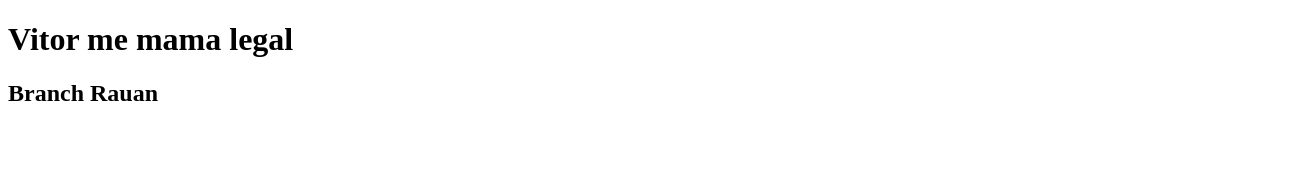
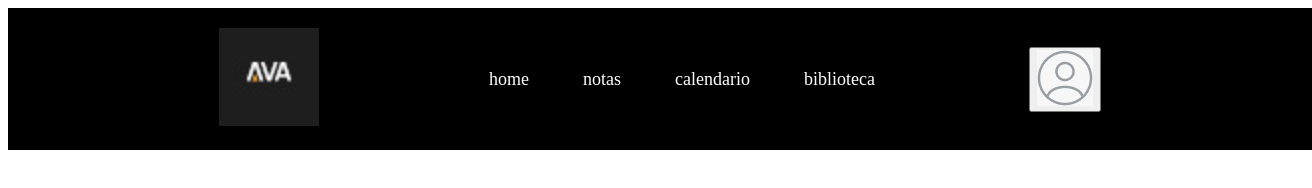
Before and after one commit to vitor-cf/recriado-front-ava, a plain HTML site: page index.html in a window 1280 px wide. Shown: the whole page, 1312 px wide, since content can reach past the window. Drawn offline with Linux system fonts and the light colour scheme.

Commit message:
rauangoxtoso

```diff
--- /dev/null
+++ b/home.css
@@ -0,0 +1,56 @@
+@import url('https://fonts.googleapis.com/css2?family=Titillium+Web:wght@200;300&display=swap');
+#{
+
+    margin: 0;
+    padding: 0;
+    box-sizing: border-box;
+    font-family: 'Titillium Web', sans-serif;
+}
+
+.container{
+    max-width: 1080px;
+    margin: 0 auto;
+    display: flex;
+    align-items: center;
+    justify-content: center;
+}
+
+header{
+    background-color: black;
+    width: 100%;
+    padding: 20px;
+}
+.logo,.sociais{
+    width: 25%;
+}
+
+.logo img{
+    width: 100px;
+}
+
+.menu{
+    width: 50%;
+}
+
+.menu nav a{
+    color: #ffffff;
+    text-decoration: none;
+    padding-right: 50px;
+    font-size: 18px;
+    position: relative;
+}
+
+.menu nav a::after{
+    content: " ";
+    width: 0px;
+    height: 4px;
+    background-image: linear-gradient(45deg, #ff2500, #ff7100);
+    position: absolute;
+    top: 30px;
+    left: 0;
+    transition: width 0.5s;
+}
+
+.menu nav a:hover::after{
+    width: 30px;
+}
--- a/index.html
+++ b/index.html
@@ -1,16 +1,29 @@
 <!DOCTYPE html>
 <html lang="en">
-
 <head>
     <meta charset="UTF-8">
     <meta http-equiv="X-UA-Compatible" content="IE=edge">
     <meta name="viewport" content="width=device-width, initial-scale=1.0">
-    <title>AVA</title>
+    <link rel="stylesheet" href="home.css">
+    <title>Document</title>
 </head>
+<body>
+    <header>
+        <div class="container">
+            <div class="logo"><img src="Logo-AVA.JPG"></div>
+            <div class="menu">
+                <nav>
+                    <a href="#">home</a>
+                    <a href="#">notas</a>
+                    <a href="#">calendario</a>
+                    <a href="#">biblioteca</a>
+                </nav>
+            </div>
+            <div class="socias">
+                <button><img src="usuario.jpg"></button>
+            </div>
+        </div>
+    </header>
 
-<body>
-    <h1>Vitor me mama legal</h1>
-    <h2>Branch Rauan</h2>
 </body>
-
 </html>
```
Also changed, not shown: Logo-AVA.JPG (added), usuario.jpg (added).
